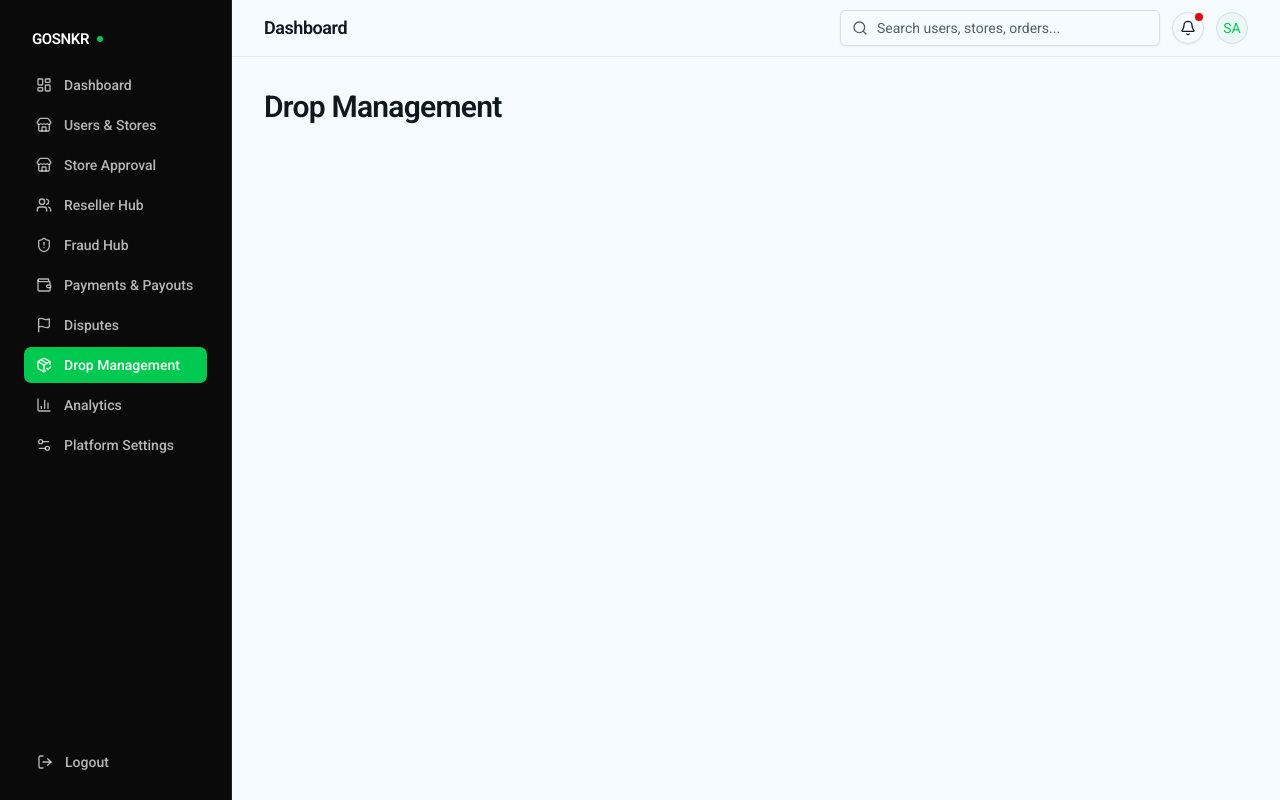
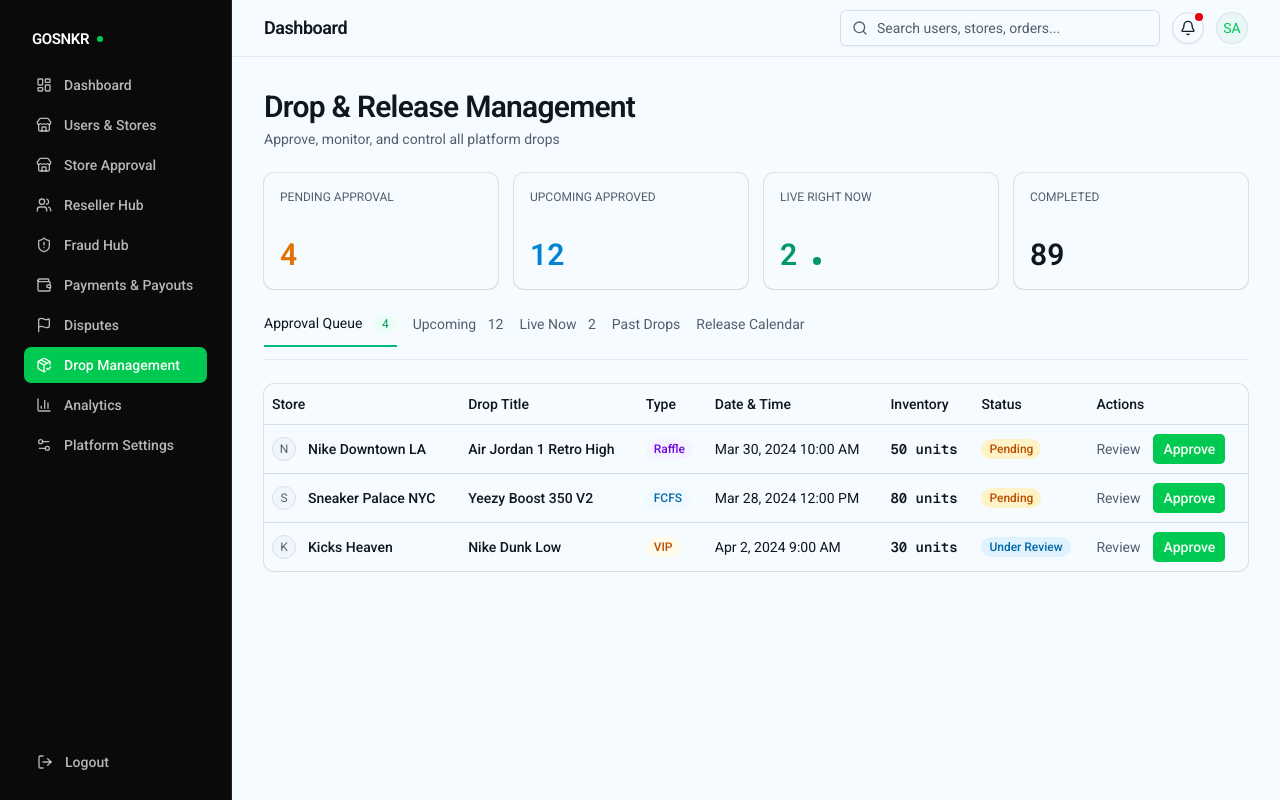
Before and after one commit to mdnuruzzamannirob/gosnkr-dashboard, a Next.js app: page /drops in a window 1280 px wide. Built offline with nearby package versions, Linux system fonts and the light colour scheme.

Commit message:
feat: implement DropsPage with enhanced management features, including approval queue and detailed drop information

```diff
--- a/app/(dashboard)/drops/page.tsx
+++ b/app/(dashboard)/drops/page.tsx
@@ -1,11 +1,228 @@
+'use client'
+
+import { Avatar, AvatarFallback } from '@/components/ui/avatar'
+import { Button } from '@/components/ui/button'
+import { Card } from '@/components/ui/card'
+import {
+  Table,
+  TableBody,
+  TableCell,
+  TableHead,
+  TableHeader,
+  TableRow,
+} from '@/components/ui/table'
+import { useState } from 'react'
+
+type Drop = {
+  id: string
+  store: string
+  title: string
+  type: 'Raffle' | 'FCFS' | 'VIP'
+  dateTime: string
+  inventory: number
+  status: 'Pending' | 'Under Review' | 'Live' | 'Completed'
+}
+
+const mockDrops: Drop[] = [
+  {
+    id: 'drop-1',
+    store: 'Nike Downtown LA',
+    title: 'Air Jordan 1 Retro High',
+    type: 'Raffle',
+    dateTime: 'Mar 30, 2024 10:00 AM',
+    inventory: 50,
+    status: 'Pending',
+  },
+  {
+    id: 'drop-2',
+    store: 'Sneaker Palace NYC',
+    title: 'Yeezy Boost 350 V2',
+    type: 'FCFS',
+    dateTime: 'Mar 28, 2024 12:00 PM',
+    inventory: 80,
+    status: 'Pending',
+  },
+  {
+    id: 'drop-3',
+    store: 'Kicks Heaven',
+    title: 'Nike Dunk Low',
+    type: 'VIP',
+    dateTime: 'Apr 2, 2024 9:00 AM',
+    inventory: 30,
+    status: 'Under Review',
+  },
+]
+
 export default function DropsPage() {
+  const [drops] = useState<Drop[]>(mockDrops)
+  const [activeTab, setActiveTab] = useState<
+    'queue' | 'upcoming' | 'live' | 'past' | 'calendar'
+  >('queue')
+
   return (
     <div className="space-y-6">
       <section className="space-y-6">
         <div>
           <h1 className="text-3xl font-semibold tracking-tight text-foreground">
-            Drop Management
+            Drop & Release Management
           </h1>
+          <p className="mt-1 text-sm text-muted-foreground">
+            Approve, monitor, and control all platform drops
+          </p>
+        </div>
+
+        <div className="grid gap-4 sm:grid-cols-2 lg:grid-cols-4">
+          <Card className="p-4">
+            <p className="text-xs uppercase text-muted-foreground">
+              Pending Approval
+            </p>
+            <p className="mt-2 text-3xl font-semibold text-amber-600">4</p>
+          </Card>
+
+          <Card className="p-4">
+            <p className="text-xs uppercase text-muted-foreground">
+              Upcoming Approved
+            </p>
+            <p className="mt-2 text-3xl font-semibold text-sky-600">12</p>
+          </Card>
+
+          <Card className="p-4">
+            <p className="text-xs uppercase text-muted-foreground">
+              Live Right Now
+            </p>
+            <p className="mt-2 text-3xl font-semibold text-emerald-600">
+              2{' '}
+              <span className="ml-2 inline-block h-2 w-2 rounded-full bg-emerald-600" />
+            </p>
+          </Card>
+
+          <Card className="p-4">
+            <p className="text-xs uppercase text-muted-foreground">Completed</p>
+            <p className="mt-2 text-3xl font-semibold">89</p>
+          </Card>
+        </div>
+
+        <div>
+          <nav className="mt-4 flex items-center gap-4 border-b border-border/60 pb-3">
+            <button
+              onClick={() => setActiveTab('queue')}
+              className={`pb-3 text-sm ${activeTab === 'queue' ? 'border-b-2 border-emerald-500 text-foreground' : 'text-muted-foreground'}`}
+            >
+              Approval Queue{' '}
+              <span className="ml-2 rounded-full bg-emerald-50 px-2 py-0.5 text-xs text-emerald-600">
+                4
+              </span>
+            </button>
+
+            <button
+              onClick={() => setActiveTab('upcoming')}
+              className={`pb-3 text-sm ${activeTab === 'upcoming' ? 'border-b-2 border-emerald-500 text-foreground' : 'text-muted-foreground'}`}
+            >
+              Upcoming{' '}
+              <span className="ml-2 text-sm text-muted-foreground">12</span>
+            </button>
+
+            <button
+              onClick={() => setActiveTab('live')}
+              className={`pb-3 text-sm ${activeTab === 'live' ? 'border-b-2 border-emerald-500 text-foreground' : 'text-muted-foreground'}`}
+            >
+              Live Now{' '}
+              <span className="ml-2 text-sm text-muted-foreground">2</span>
+            </button>
+
+            <button
+              onClick={() => setActiveTab('past')}
+              className={`pb-3 text-sm ${activeTab === 'past' ? 'border-b-2 border-emerald-500 text-foreground' : 'text-muted-foreground'}`}
+            >
+              Past Drops
+            </button>
+
+            <button
+              onClick={() => setActiveTab('calendar')}
+              className={`pb-3 text-sm ${activeTab === 'calendar' ? 'border-b-2 border-emerald-500 text-foreground' : 'text-muted-foreground'}`}
+            >
+              Release Calendar
+            </button>
+          </nav>
+        </div>
+
+        <div className="mt-6">
+          <Card className="overflow-x-auto p-0">
+            <Table className="min-w-180">
+              <TableHeader>
+                <tr>
+                  <TableHead>Store</TableHead>
+                  <TableHead>Drop Title</TableHead>
+                  <TableHead>Type</TableHead>
+                  <TableHead>Date &amp; Time</TableHead>
+                  <TableHead>Inventory</TableHead>
+                  <TableHead>Status</TableHead>
+                  <TableHead>Actions</TableHead>
+                </tr>
+              </TableHeader>
+
+              <TableBody>
+                {drops.map((d) => (
+                  <TableRow key={d.id}>
+                    <TableCell>
+                      <div className="flex items-center gap-3">
+                        <Avatar size="sm">
+                          <AvatarFallback>{d.store.charAt(0)}</AvatarFallback>
+                        </Avatar>
+                        <div className="flex flex-col">
+                          <span className="font-medium">{d.store}</span>
+                          <span className="text-xs text-muted-foreground">
+                            {d.store.split(',')[1]?.trim() ?? ''}
+                          </span>
+                        </div>
+                      </div>
+                    </TableCell>
+
+                    <TableCell>
+                      <div className="font-medium">{d.title}</div>
+                    </TableCell>
+
+                    <TableCell>
+                      <span
+                        className={`inline-flex items-center rounded-full px-2 py-0.5 text-xs font-medium ${
+                          d.type === 'Raffle'
+                            ? 'bg-violet-50 text-violet-700'
+                            : d.type === 'FCFS'
+                              ? 'bg-sky-50 text-sky-700'
+                              : 'bg-amber-50 text-amber-700'
+                        }`}
+                      >
+                        {d.type}
+                      </span>
+                    </TableCell>
+
+                    <TableCell>{d.dateTime}</TableCell>
+
+                    <TableCell>
+                      <span className="font-mono font-semibold">
+                        {d.inventory} units
+                      </span>
+                    </TableCell>
+
+                    <TableCell>
+                      <span
+                        className={`inline-flex items-center rounded-full px-2 py-0.5 text-xs font-medium ${d.status === 'Pending' ? 'bg-amber-100 text-amber-700' : d.status === 'Under Review' ? 'bg-sky-100 text-sky-700' : 'bg-emerald-100 text-emerald-700'}`}
+                      >
+                        {d.status}
+                      </span>
+                    </TableCell>
+
+                    <TableCell>
+                      <div className="flex items-center gap-3">
+                        <a className="text-sm text-muted-foreground">Review</a>
+                        <Button size="sm">Approve</Button>
+                      </div>
+                    </TableCell>
+                  </TableRow>
+                ))}
+              </TableBody>
+            </Table>
+          </Card>
         </div>
       </section>
     </div>
```
